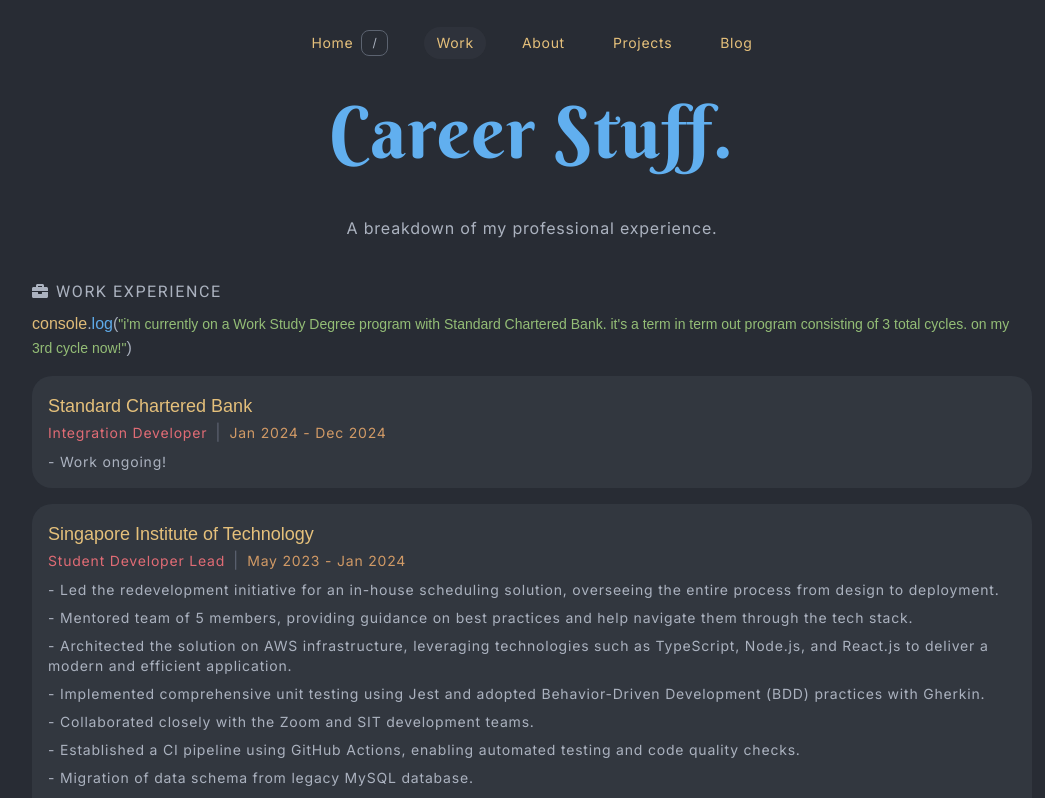
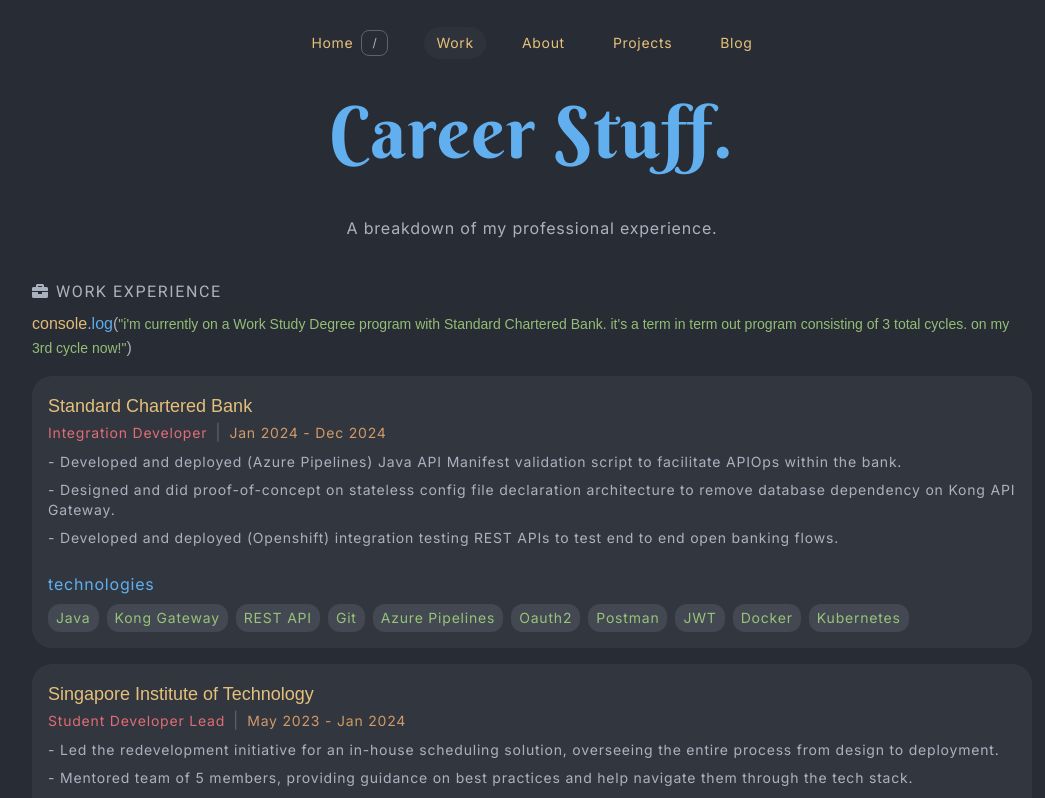
Before and after one commit to rawsashimi1604/gavinloo.com, a React (Vite) app: page /work in a window 1280 px wide. Shown: the top 798 px of the page, without its empty margins (108-1153 px from the left). Built offline with nearby package versions, Linux system fonts and the light colour scheme.

Commit message:
added current internship experiences

```diff
--- a/src/modules/work/Experiences.tsx
+++ b/src/modules/work/Experiences.tsx
@@ -47,7 +47,35 @@
           </span>
         </span>
 
-        <div className="mt-2 text-sm">- Work ongoing!</div>
+        <div className="mt-2 text-sm">
+          - Developed and deployed (Azure Pipelines) Java API Manifest
+          validation script to facilitate APIOps within the bank.
+        </div>
+        <div className="mt-2 text-sm">
+          - Designed and did proof-of-concept on stateless config file
+          declaration architecture to remove database dependency on Kong API
+          Gateway.
+        </div>
+        <div className="mt-2 text-sm">
+          - Developed and deployed (Openshift) integration testing REST APIs to
+          test end to end open banking flows.
+        </div>
+
+        <div className="mt-6">
+          <h2 className="text-custom-malibu mb-2">technologies</h2>
+          <div className="flex items-center gap-2 flex-wrap">
+            <WorkExperienceTag text="Java" />
+            <WorkExperienceTag text="Kong Gateway" />
+            <WorkExperienceTag text="REST API" />
+            <WorkExperienceTag text="Git" />
+            <WorkExperienceTag text="Azure Pipelines" />
+            <WorkExperienceTag text="Oauth2" />
+            <WorkExperienceTag text="Postman" />
+            <WorkExperienceTag text="JWT" />
+            <WorkExperienceTag text="Docker" />
+            <WorkExperienceTag text="Kubernetes" />
+          </div>
+        </div>
       </div>
 
       <div className="mt-4  p-4 bg-custom-dark/20 rounded-[20px] font-customInter tracking-wider duration-150 hover:-translate-y-1 hover:bg-custom-dark/25">
```
Also changed, not shown: 1 other file (tests, documents, lock files or other folders).
